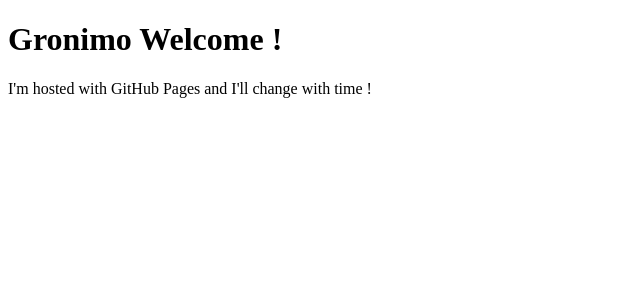
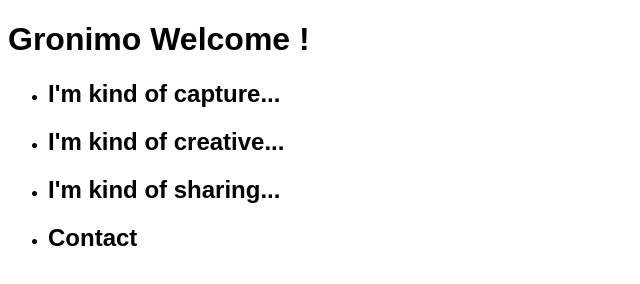
Before and after one commit to jvervier/jvervier.github.io, a plain HTML site: page index.html in a window 1280 px wide. Shown: the whole page, without its empty margins (0-640 px from the left). Drawn offline with Linux system fonts and the light colour scheme.

Commit message:
link style and change content

```diff
--- a/index.html
+++ b/index.html
@@ -1,7 +1,23 @@
 <!DOCTYPE html>
 <html>
+<head>
+	<link rel="stylesheet" type="text/css" href="style.css" />
+</head>
 <body>
 <h1>Gronimo Welcome !</h1>
-<p>I'm hosted with GitHub Pages and I'll change with time !</p>
+<ul>
+	<li>
+		<h2>I'm kind of capture...</h2>
+	</li>
+	<li>
+		<h2>I'm kind of creative...</h2>
+	</li>
+	<li>
+		<h2>I'm kind of sharing...</h2>
+	</li>
+	<li>
+		<h2>Contact</h2>
+	</li>
+</ul>
 </body>
 </html>
```
